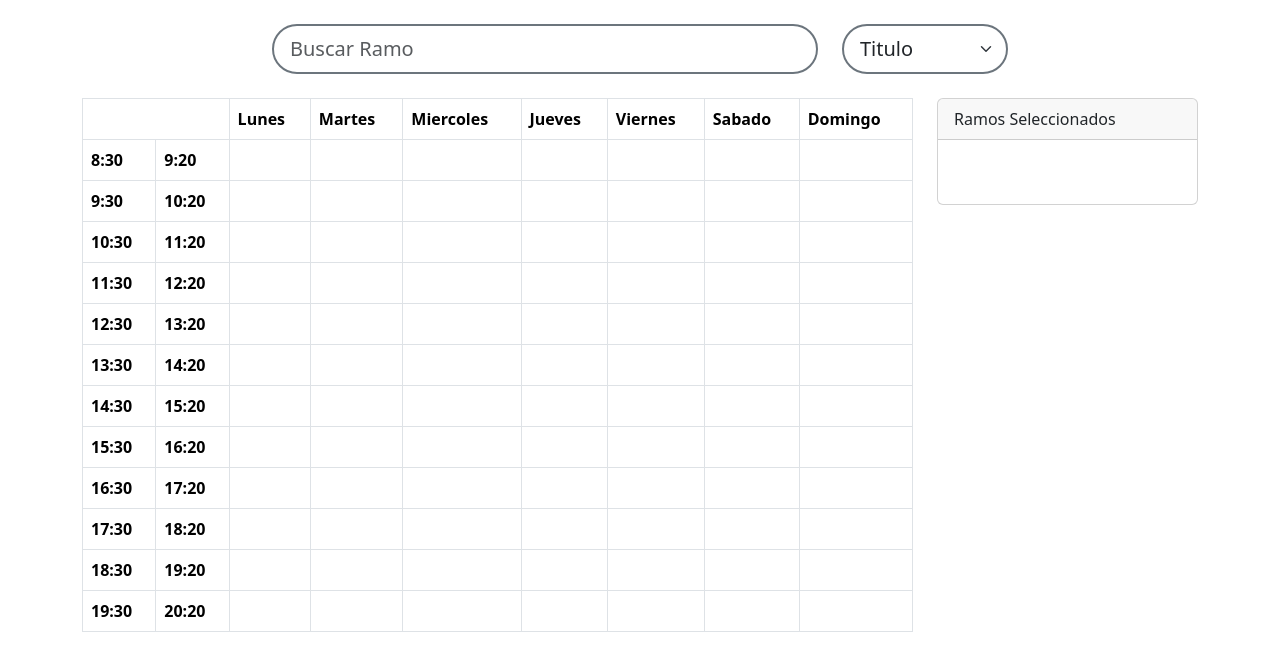
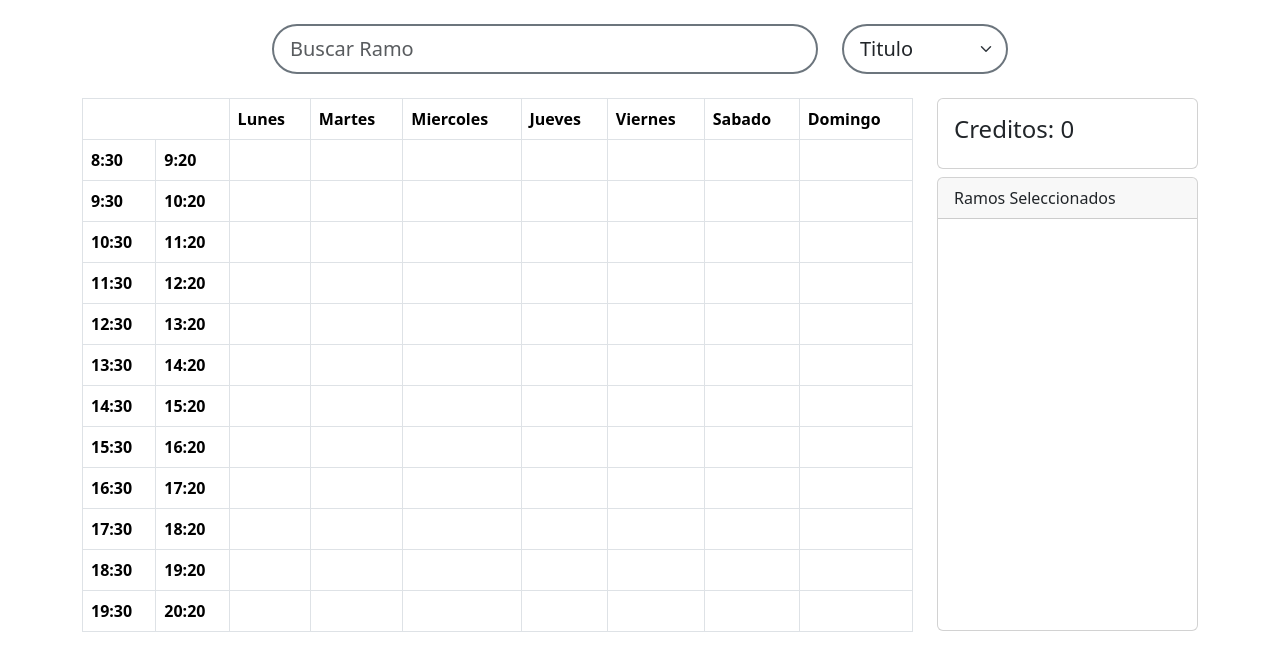
Before and after one commit to Terdmannsdorffer/IIS-Grupo-2, a Django app: page / in a window 1280 px wide. Shown: the part 72-743 px from the top of the page. Run offline with Django 4.2, Linux system fonts and the light colour scheme; data comes from the database, SQL or seed files in the repository; lists and menus that the app fills with data are empty; some libraries are stand-ins or nearby versions.

Commit message:
credit counter added

```diff
--- a/mysite/polls/templates/polls/home.html
+++ b/mysite/polls/templates/polls/home.html
@@ -68,15 +68,21 @@
                 </table>
             </div>
             <div class="col-12 col-md-3">
+                <div class="card mb-2">
+                    <div class="card-body justify-content-center">
+                        <h4>Creditos: <span id="CreditValue">0<span></h4>
+                    </div>
+                </div>
                 <div class="card">
-                <div class="card-header">
-                    Ramos Seleccionados
+                    <div class="card-header">
+                        Ramos Seleccionados
+                    </div>
+                    <div class="card-body" style="max-height: 411px; overflow-y: auto; height:450px">
+                        <div id="ListaRamos" class="list-group" >
+                        </div>
+                    </div>
                 </div>
-                <div class="card-body" style="max-height: 500px; overflow-y: auto;">
-                    <div id="ListaRamos" class="list-group" >
-                    </div>
-                <div class="card-body">
-                </div>
+
             </div>
         </div>
     </div>
--- a/mysite/static/js/index.js
+++ b/mysite/static/js/index.js
@@ -30,6 +30,11 @@ fetch(URL_BASE+'/api/cursos')
     console.error(error);
   });
 
+let refresh_horario = () => {
+  actualizar_lista();
+  actualizar_horario();
+  actualizar_creditos();
+}
 
 let get_HorarioNrc = (nrcRamo) => {
   return fetch(URL_BASE+'/api/curso/NRC/' + nrcRamo + '/horario')
@@ -46,8 +51,22 @@ let get_HorarioNrc = (nrcRamo) => {
     });
 }
 
+let get_RamoNrc = (nrcRamo) => {
+  return fetch(URL_BASE+'/api/curso/NRC/' + nrcRamo)
+    .then(response => {
+      if (response.ok) {
+        // Si la respuesta es exitosa, convierte la respuesta a JSON y retorna la promesa
+        return response.json();
+      }
+      throw new Error('Error al obtener los datos');
+    })
+    .catch(error => {
+      // Maneja errores de solicitud
+      console.error(error);
+    });
+}
+
 let actualizar_horario = () => {
-  let contenedor = document.getElementById("horario");
   crearHorario();
   console.log("actualizar_horario")
   ramosSelected.map(ramo => {
@@ -126,12 +145,25 @@ let actualizar_lista = () => {
 
 }
 
+let actualizar_creditos = () => {
+  let creditCounter = document.getElementById("CreditValue");
+  let counter = 0
+  creditCounter.innerHTML = 0
+  ramosSelected.map(ramo => {
+    get_RamoNrc(ramo.NRC).then(data => {
+      counter += parseInt(data[0].CREDITO)
+      creditCounter.innerHTML = counter
+      return
+    })
+  })
+}
+
+
 let eliminar_ramo = (nrcRamo) => {
   console.log(nrcRamo)
   console.log("Borrado")
   ramosSelected = ramosSelected.filter(elemento => elemento.NRC !== nrcRamo);
-  actualizar_lista();
-  actualizar_horario();
+  refresh_horario();
   localStorage.setItem('ramosSelectedSave', JSON.stringify(ramosSelected));
 }
 
@@ -139,8 +171,7 @@ let Agregar_ramo = (ramoSelect) => {
   // Aca debe estar la logica
   console.log("Elemento seleccionado: ", ramoSelect);
   ramosSelected.push(ramoSelect)
-  actualizar_lista();
-  actualizar_horario();
+  refresh_horario();
   console.log(ramosSelected)
   localStorage.setItem('ramosSelectedSave', JSON.stringify(ramosSelected));
 
```
